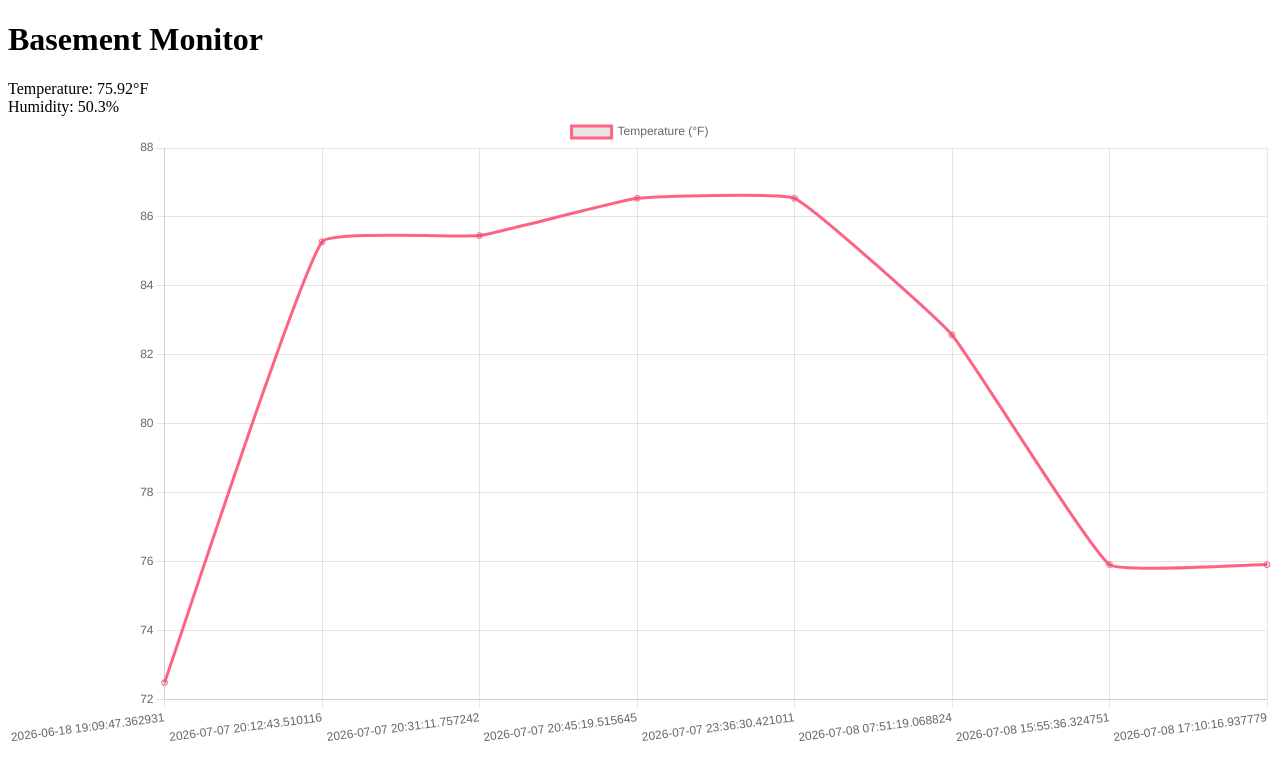
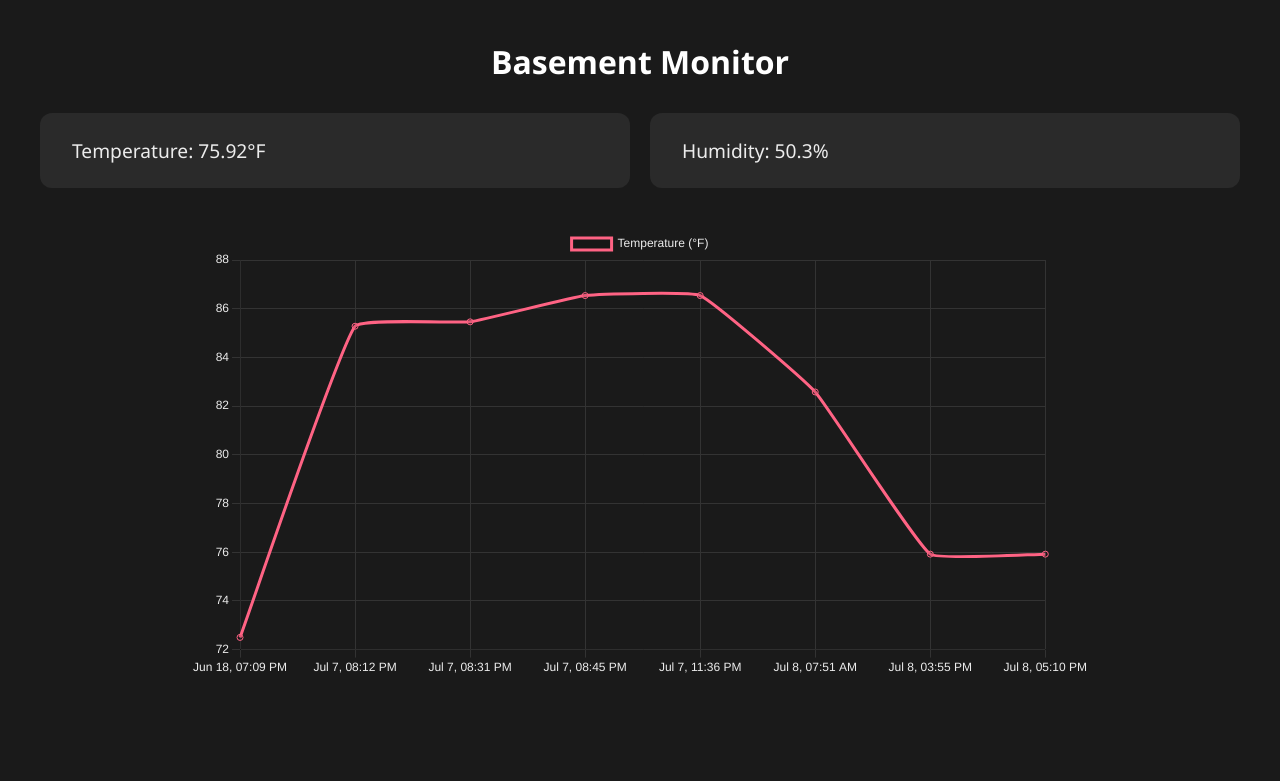
Before and after one commit to CameronBWelsh/basement-monitors, a Flask app: page / in a window 1280 px wide. Shown: the top 781 px of the page. Run offline with Flask 3, Linux system fonts and the light colour scheme; data comes from the database, SQL or seed files in the repository; both versions use the stored data as it was after the commit.

Commit message:
Added CSS styling and changed timestamp layouts for chart

```diff
--- a/templates/index.html
+++ b/templates/index.html
@@ -2,14 +2,59 @@
 <html>
 <head>
     <title>Basement Monitor</title>
+<style>
+* {
+    margin: 0;
+    padding: 0;
+    box-sizing: border-box;
+}
+
+body {
+    background-color: #1a1a1a;
+    color: #ececec;
+    font-family: 'Segoe UI', sans-serif;
+    padding: 40px;
+}
+
+h1 {
+    font-size: 2rem;
+    font-weight: 600;
+    margin-bottom: 30px;
+    color: #ffffff;
+    text-align: center;
+}
+
+.cards {
+    display: flex;
+    gap: 20px;
+    margin-bottom: 40px;
+}
+
+.card {
+    background-color: #2a2a2a;
+    padding: 24px 32px;
+    border-radius: 12px;
+    font-size: 1.2rem;
+    flex: 1;
+}
+
+.chart-container {
+	max-width: 900px;
+	margin: 0 auto;
+}
+</style>
     <script src="https://cdn.jsdelivr.net/npm/chart.js"></script>
 </head>
 <body>
 
 <h1>Basement Monitor</h1>
-<div id="temperature">Temperature: --°F</div>
-<div id="humidity">Humidity: --%</div>
-<canvas id="chart"></canvas>
+<div class="cards">
+    <div class="card" id="temperature">Temperature: --°F</div>
+    <div class="card" id="humidity">Humidity: --%</div>
+</div>
+<div class="chart-container">
+	<canvas id="chart"></canvas>
+</div>
 
 <script>
 	const ctx = document.getElementById('chart').getContext('2d');
@@ -23,7 +68,26 @@
 				borderColor: 'rgb(255, 99, 132)',
 				tension: 0.1
 			}]
-		}
+		},
+		options: {
+        plugins: {
+            legend: {
+                labels: {
+                    color: '#ececec'
+                }
+            }
+        },
+        scales: {
+            x: {
+                ticks: { color: '#ececec' },
+                grid: { color: '#333333' }
+            },
+            y: {
+                ticks: { color: '#ececec' },
+                grid: { color: '#333333' }
+            }
+        }
+    }
 	});
 
 
@@ -34,7 +98,10 @@
 				document.getElementById('temperature').innerText = 'Temperature: ' + data[data.length - 1][2] + '°F'
 				document.getElementById('humidity').innerText = 'Humidity: ' + data[data.length - 1][3] + '%'
 
-				myChart.data.labels = data.map(row => row[1]);
+				myChart.data.labels = data.map(row => {
+    					const d = new Date(row[1]);
+    					return d.toLocaleString('en-US', { month: 'short', day: 'numeric', hour: '2-digit', minute: '2-digit' });
+				});
 				myChart.data.datasets[0].data = data.map(row => row[2]);
 				myChart.update();
 			})
```
Also changed, not shown: readings.db.
